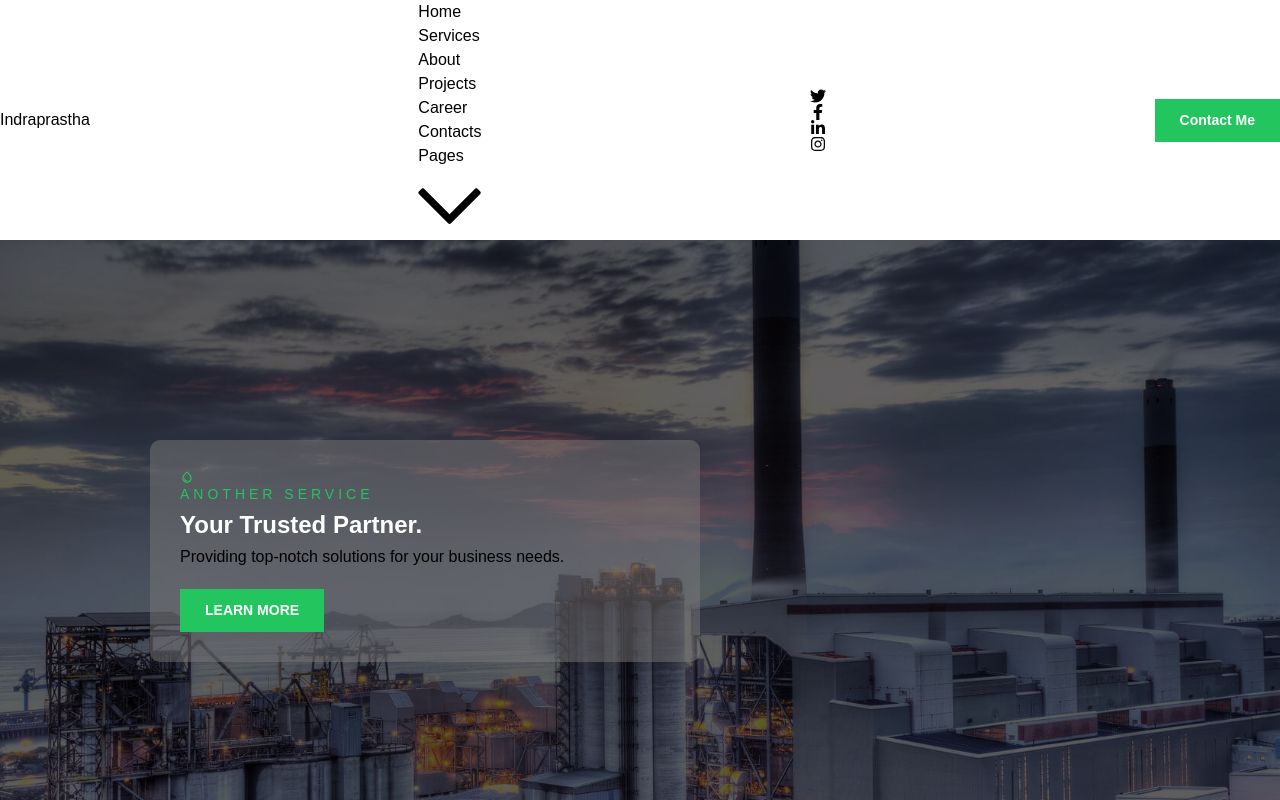
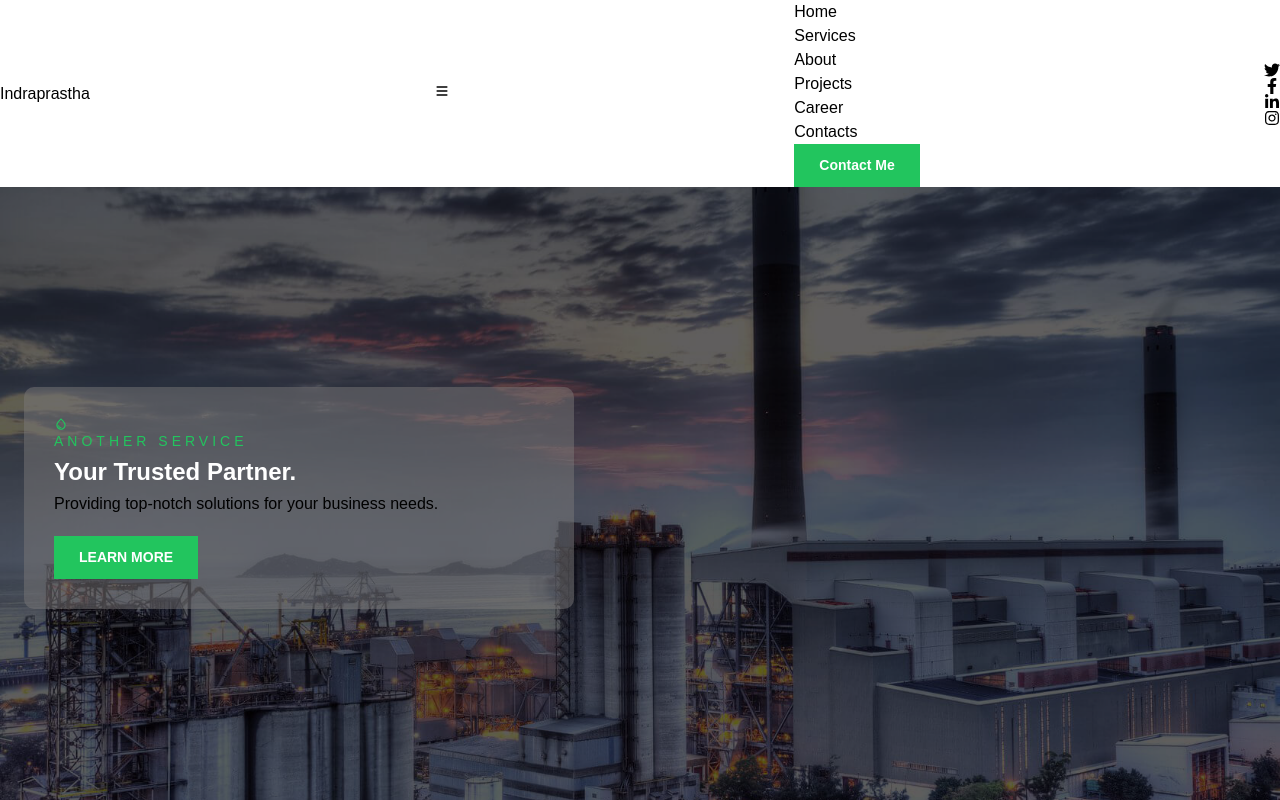
Before and after one commit to nkshrivas/oil-gas, a Next.js app: page / in a window 1280 px wide. Shown: the top 800 px of the page. Built offline with nearby package versions, Linux system fonts and the light colour scheme.

Commit message:
responsive issue

```diff
--- a/src/app/components/AboutUs.js
+++ b/src/app/components/AboutUs.js
@@ -1,13 +1,14 @@
 import Image from 'next/image';
 import img from '@/app/images/about.png';
-import {MdOutlineWaterDrop} from 'react-icons/md';
+import { MdOutlineWaterDrop } from 'react-icons/md';
+
 const AboutSection = () => {
     return (
         <section className="mt-12">
-            <div className="container mx-auto px-15">
+            <div className="container mx-auto px-4 sm:px-6 lg:px-15">
                 <div className="flex flex-col md:flex-row">
                     {/* Image Section */}
-                    <div className="md:w-2/5">
+                    <div className="md:w-2/5 mb-6 md:mb-0">
                         <div className="about-img">
                             <Image
                                 src={img}
@@ -21,11 +22,11 @@ const AboutSection = () => {
                     </div>
 
                     {/* Content Section */}
-                    <div className="md:w-3/5 md:pl-8 mt-6 md:mt-0">
+                    <div className="md:w-3/5 md:pl-8">
                         <div className="about-right">
-                        <div className="title flex gap-2 items-center">
-                            <MdOutlineWaterDrop/> <h6>WHY CHOOSE US</h6>
-                        </div>
+                            <div className="title flex gap-2 items-center">
+                                <MdOutlineWaterDrop /> <h6>WHY CHOOSE US</h6>
+                            </div>
                             <h2 className="text-2xl font-bold mb-3">We are a Certified and Insured Company.</h2>
                             <p className="mb-6">
                                 Lorem ipsum dolor sit amet, consectetur adipiscing elit, sed do eiusmod tempor incididunt ut labore et dolore magna aliqua. Ut enim ad minim veniam, quis nostrud exercitation ullamco laboris nisi ut aliquip ex ea commodo consequat. Duis aute irure dolor.
@@ -52,7 +53,7 @@ const AboutSection = () => {
                             </div>
 
                             {/* Statistics Section */}
-                            <div className="grid grid-cols-3 gap-6 mt-8 about-box">
+                            <div className="grid grid-cols-1 sm:grid-cols-3 gap-6 mt-8 about-box">
                                 <div className="text-center">
                                     <h2 className="text-4xl font-bold text-white">567+</h2>
                                     <h4 className="color-secondary font-bold">Projects Launched</h4>
--- a/src/app/components/Footer.js
+++ b/src/app/components/Footer.js
@@ -2,14 +2,14 @@ import React from 'react';
 import footerBg from '@/app/images/Group 339.png'; // Import your footer background image
 import logoImg from '@/app/images/banner-slide.png'; // Import the logo image
 import postImg from '@/app/images/IMG_1.JPG'; // Import the post image
-import { FaArrowRight, FaEnvelope, FaMapMarker, FaPhoneAlt, } from 'react-icons/fa';
+import { FaArrowRight, FaEnvelope, FaMapMarker, FaPhoneAlt } from 'react-icons/fa';
 
 const Footer = () => {
   return (
     <footer className="mt-12 relative">
       <div className="footer">
         <img src={footerBg.src} className="footer-bg" alt="footer-bg" />
-        <div className="container mx-auto px-15">
+        <div className="container mx-auto px-4 sm:px-15">
           <div className="flex flex-wrap -mx-2">
             <div className="w-full sm:w-1/2 lg:w-1/4 px-2">
               <div className="footer-col">
@@ -24,13 +24,13 @@ const Footer = () => {
               </div>
             </div>
             <div className="w-full sm:w-1/2 lg:w-1/4 px-2">
-              <div className="footer-col ms-30">
+              <div className="footer-col">
                 <h5><b>Company</b></h5>
                 <ul>
-                  <li><a href="#"><b>Home</b> </a></li>
-                  <li><a href="#"><b>About</b> </a></li>
-                  <li><a href="#"><b>Products</b> </a></li>
-                  <li><a href="#"><b>Contact</b> </a></li>
+                  <li><a href="#"><b>Home</b></a></li>
+                  <li><a href="#"><b>About</b></a></li>
+                  <li><a href="#"><b>Products</b></a></li>
+                  <li><a href="#"><b>Contact</b></a></li>
                 </ul>
               </div>
             </div>
@@ -65,9 +65,9 @@ const Footer = () => {
               <div className="footer-contact">
                 <h5><b>Contacts</b></h5>
                 <ul>
-                  <li className='flex'><FaPhoneAlt/><a href="#"> <b>8 (800) 695-2686</b> </a></li>
-                  <li className='flex'><FaEnvelope/><a href="#"> <b>oktan@support.com</b> </a></li>
-                  <li className='flex'><FaMapMarker/><a href="#"> <b>Baker st. 567, San Diego, CA</b> </a></li>
+                  <li className='flex'><FaPhoneAlt /><a href="#"><b>8 (800) 695-2686</b></a></li>
+                  <li className='flex'><FaEnvelope /><a href="#"><b>oktan@support.com</b></a></li>
+                  <li className='flex'><FaMapMarker /><a href="#"><b>Baker st. 567, San Diego, CA</b></a></li>
                 </ul>
               </div>
             </div>
--- a/src/app/components/Header.js
+++ b/src/app/components/Header.js
@@ -1,16 +1,31 @@
-import React from 'react';
-import { FaTwitter, FaFacebookF, FaLinkedinIn, FaInstagram, FaAccusoft, FaPhone } from 'react-icons/fa';
+'use client';
+import React, { useState } from 'react';
+import { FaTwitter, FaFacebookF, FaLinkedinIn, FaInstagram } from 'react-icons/fa';
+import { HiMenu, HiX } from 'react-icons/hi'; // Icons for the hamburger menu
 
 const Header = () => {
+  const [isMenuOpen, setIsMenuOpen] = useState(false); // State to manage menu visibility
+
+  const toggleMenu = () => {
+    setIsMenuOpen(!isMenuOpen);
+  };
+
   return (
-    <header className="bg-white main-header h-20 hidden">
-      <a href="/" className="flex-shrink-0 flex items-center justify-center px-4 lg:px-6 xl:px-8">
-        {/* <img src="https://i.ibb.co/W6ZXdqN/2021-10-26-16h20-21.png" alt="Logo" />
-         */}
-         <h2 className="text-2xl font-bold text-primary">Indraprastha</h2>
+    <header className="bg-white main-header h-20 flex items-center justify-between px-4 lg:px-6 xl:px-8">
+      <a href="/" className="flex-shrink-0 flex items-center">
+        <h2 className="text-2xl font-bold text-primary">Indraprastha</h2>
       </a>
-      <nav className="header-links contents font-semibold text-base lg:text-lg">
-        <ul className="flex items-center ml-4 xl:ml-8 mr-auto">
+
+      {/* Hamburger Menu Icon */}
+      <div className="lg:hidden">
+        <button onClick={toggleMenu} className="focus:outline-none">
+          {isMenuOpen ? <HiX className="h-6 w-6" /> : <HiMenu className="h-6 w-6" />}
+        </button>
+      </div>
+
+      {/* Navigation Menu */}
+      <nav className={`lg:flex ${isMenuOpen ? 'block' : 'hidden'} absolute lg:static bg-white w-full lg:bg-transparent lg:w-auto top-20 left-0 z-50`}>
+        <ul className="flex flex-col lg:flex-row items-center space-y-4 lg:space-y-0 lg:space-x-4 lg:mr-8 p-4 lg:p-0">
           {[
             { title: 'Home', path: '/' },
             { title: 'Services', path: '/services' },
@@ -26,61 +41,40 @@ const Header = () => {
             </li>
           ))}
 
-          <li className="p-3 xl:p-6">
-            <a href="#" className="flex items-center">
-              <span>Pages</span>
-              <svg className="h-3 opacity-30 ml-2" aria-hidden="true" focusable="false" data-prefix="far" data-icon="chevron-down" role="img" xmlns="http://www.w3.org/2000/svg" viewBox="0 0 448 512">
-                <path fill="currentColor" d="M441.9 167.3l-19.8-19.8c-4.7-4.7-12.3-4.7-17 0L224 328.2 42.9 147.5c-4.7-4.7-12.3-4.7-17 0L6.1 167.3c-4.7 4.7-4.7 12.3 0 17l209.4 209.4c4.7 4.7 12.3 4.7 17 0l209.4-209.4c4.7-4.7 4.7-12.3 0-17z"></path>
-              </svg>
+          {/* Contact Me Button for Desktop */}
+          <li className="p-3 xl:p-6 hidden lg:block">
+            <button className="button">Contact Me</button>
+          </li>
+        </ul>
+      </nav>
+
+      {/* Social Icons */}
+      <nav className="hidden xl:flex">
+        <ul className="flex items-center space-x-4">
+          <li>
+            <a href="#" className="inline-block rounded-full border p-2 hover:shadow-lg hover:border-opacity-0 duration-200 hover:-translate-y-0.5">
+              <FaTwitter className="h-4" />
+            </a>
+          </li>
+          <li>
+            <a href="#" className="inline-block rounded-full border p-2 hover:shadow-lg hover:border-opacity-0 duration-200 hover:-translate-y-0.5">
+              <FaFacebookF className="h-4" />
+            </a>
+          </li>
+          <li>
+            <a href="#" className="inline-block rounded-full border p-2 hover:shadow-lg hover:border-opacity-0 duration-200 hover:-translate-y-0.5">
+              <FaLinkedinIn className="h-4" />
+            </a>
+          </li>
+          <li>
+            <a href="#" className="inline-block rounded-full border p-2 hover:shadow-lg hover:border-opacity-0 duration-200 hover:-translate-y-0.5">
+              <FaInstagram className="h-4" />
             </a>
           </li>
         </ul>
       </nav>
-      <nav className="hidden xl:flex">
-        <ul className="flex items-center mr-4 lg:mr-6 xl:mr-8">
-          <li className="p-1">
-            <a href="#" className="inline-block rounded-full border p-2 hover:shadow-lg hover:border-opacity-0 duration-200 hover:-translate-y-0.5">
-              <FaTwitter className="h-4" />
-            </a>
-          </li>
-          <li className="p-1">
-            <a href="#" className="inline-block rounded-full border p-2 hover:shadow-lg hover:border-opacity-0 duration-200 hover:-translate-y-0.5">
-              <FaFacebookF className="h-4" />
-            </a>
-          </li>
-          <li className="p-1">
-            <a href="#" className="inline-block rounded-full border p-2 hover:shadow-lg hover:border-opacity-0 duration-200 hover:-translate-y-0.5">
-              <FaLinkedinIn className="h-4" />
-            </a>
-          </li>
-          <li className="p-1">
-            <a href="#" className="inline-block rounded-full border p-2 hover:shadow-lg hover:border-opacity-0 duration-200 hover:-translate-y-0.5">
-              <FaInstagram className="h-4" />
-
-            </a>
-          </li>
-        </ul>
-      </nav>
-      <div className="flex items-center px-4 lg:px-6 xl:px-8">
-        <button className="button">Contact Me</button>
-      </div>
     </header>
   );
 };
 
-const getIconPath = (icon) => {
-  switch (icon) {
-    case 'twitter':
-      return 'M459.37 151.716c.325 4.548...'; // Add the full path here
-    case 'facebook-f':
-      return 'M279.14 288l14.22-92.66h...'; // Add the full path here
-    case 'linkedin-in':
-      return 'M100.28 448H7.4V148.9h...'; // Add the full path here
-    case 'instagram':
-      return 'M224.1 141c-63.6 0-114.9...'; // Add the full path here
-    default:
-      return '';
-  }
-};
-
 export default Header;
--- a/src/app/globals.css
+++ b/src/app/globals.css
@@ -455,3 +455,24 @@ font-size: 20px;
       margin-top: 20px;
   }
 }
+.container {
+  padding-left: 1rem; /* Smaller padding for mobile */
+  padding-right: 1rem; /* Smaller padding for mobile */
+}
+
+.services-card {
+  padding: 1rem; /* Adjust card padding */
+}
+
+@media (min-width: 640px) {
+  .container {
+    padding-left: 1.5rem; /* Medium padding for small screens */
+    padding-right: 1.5rem; /* Medium padding for small screens */
+  }
+}
+
+@media (min-width: 768px) {
+  .services-card {
+    padding: 1.5rem; /* More padding for larger screens */
+  }
+}
```
Also changed, not shown: src/app/about-us/page.js (+5 -4 lines), src/app/components/Service.js (+28 -15 lines).
